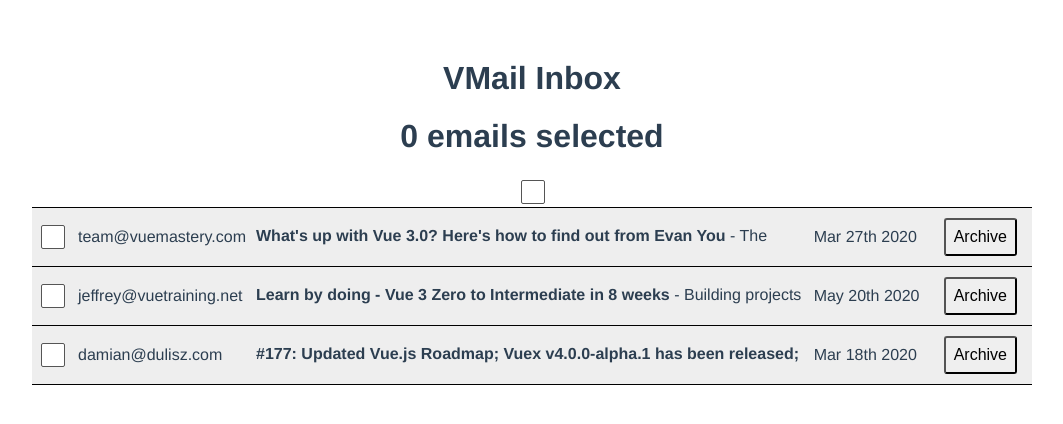
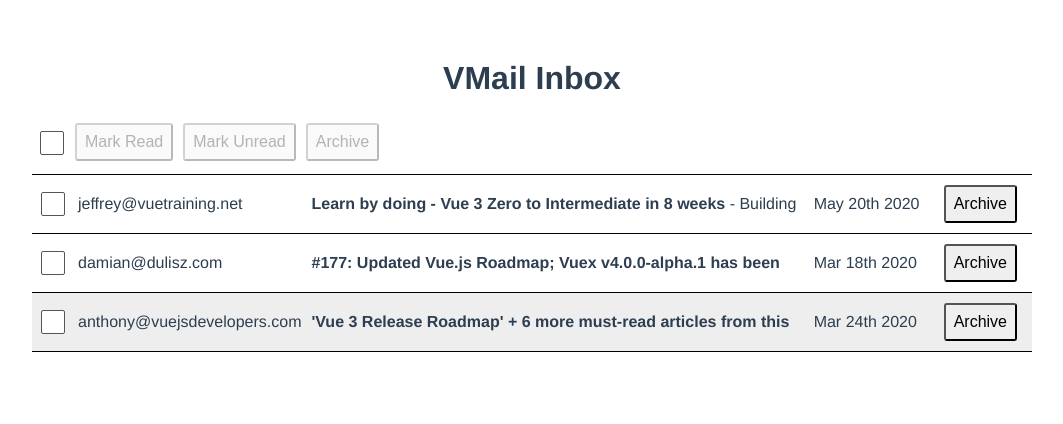
Before and after one commit to Freeman-md/vmail, a Vue app: page / in a window 1280 px wide. Shown: the top 424 px of the page, without its empty margins (108-1171 px from the left). Built offline with nearby package versions, Linux system fonts and the light colour scheme; data requests are answered from the project's data file.

Commit message:
Bulk Action Bar

```diff
--- a/db.json
+++ b/db.json
@@ -6,8 +6,8 @@
       "subject": "What's up with Vue 3.0? Here's how to find out from Evan You",
       "body": "The opening keynote of VueConf US this year was Evan You (the creator of Vue), giving his State of the Vuenion address. He walked us through the journey of getting Vue 3 from a prototype to a reality the past year. He also dove into Vue's overall growth in the community.",
       "sentAt": "2020-03-27T18:25:43.511Z",
-      "archived": false,
-      "read": true
+      "archived": true,
+      "read": false
     },
     {
       "id": 2,
@@ -16,7 +16,7 @@
       "body": "Building projects is one of the most effective ways to learn - and _the_ most effective way _remember_ what you've learned - but it can be frustrating.\n\nThis 8-week course takes the pain out of 'learning by doing'.\n\nEach week we give you\n\n* a project that will grow your skills without overwhelming you\n* links to hand-picked resources, such as Vue Mastery videos, that share the knowledge you'll need for the project (no more useless rabbit holes)\n* answers to any and all questions you have while working\n* feedback on your completed code (so you're only learning good habits)\n\nOur instructors are standing by to answer your questions.\n\nReady to learn?",
       "sentAt": "2020-05-20T18:25:43.511Z",
       "archived": false,
-      "read": true
+      "read": false
     },
     {
       "id": 3,
@@ -25,7 +25,7 @@
       "body": "First of all, lets congratulate Kia King Ishii on joining the Vue.js core team! 🎉 He has been doing an incredible job building vuex-orm and will now focus on working on the next versions of Vuex.\n\nSpeaking of which – Vuex v4.0.0-alpha.1 has just been released! This is the version of Vuex that will work with Vue 3.0 but keep the familiar API you know from the current version.",
       "sentAt": "2020-03-18T18:25:43.511Z",
       "archived": false,
-      "read": true
+      "read": false
     },
     {
       "id": 4,
@@ -33,7 +33,7 @@
       "subject": "'Vue 3 Release Roadmap' + 6 more must-read articles from this week",
       "body": "Newsletter Issue #161",
       "sentAt": "2020-03-24T18:25:43.511Z",
-      "archived": true,
+      "archived": false,
       "read": true
     }
   ]
--- a/src/App.vue
+++ b/src/App.vue
@@ -1,7 +1,5 @@
 <template>
   <h1>VMail Inbox</h1>
-
-  <h1>{{ emailSelection.emails.size }} emails selected</h1>
 
   <Suspense>
     <template #default><MailTable /></template>
--- a/src/components/BulkActionBar.vue
+++ b/src/components/BulkActionBar.vue
@@ -1,44 +1,59 @@
 <template>
-  <div>
-      <input type="checkbox" :checked="allEmailsSelected" :class="[someEmailsSelected ? 'partial-check' : '']" @click="bulkSelect">
+  <div class="bulk-action-bar">
+    <span class="checkbox">
+      <input
+        type="checkbox"
+        :checked="allEmailsSelected"
+        :class="[someEmailsSelected ? 'partial-check' : '']"
+        @click="bulkSelect"
+      />
+    </span>
+    <span class="buttons">
+        <button @click="emailSelection.markRead" :disabled="[...emailSelection.emails].every(e => e.read)">Mark Read</button>
+        <button @click="emailSelection.markUnread" :disabled="[...emailSelection.emails].every(e => !e.read)">Mark Unread</button>
+        <button @click="emailSelection.archive" :disabled="numberSelected === 0">Archive</button>
+    </span>
   </div>
 </template>
 
 <script>
 import useEmailSelection from "@/composables/use-email-selection";
-import { computed } from '@vue/runtime-core';
+import { computed } from "@vue/runtime-core";
 export default {
   setup(props) {
-        let emailSelection = useEmailSelection()
-        let numberSelected = computed(() => emailSelection.emails.size)
-        let numberEmails = props.emails.length
-        let allEmailsSelected = computed(() => numberSelected.value === numberEmails)
+    let emailSelection = useEmailSelection();
+    let numberSelected = computed(() => emailSelection.emails.size);
+    let numberEmails = props.emails.length;
+    let allEmailsSelected = computed(
+      () => numberSelected.value === numberEmails
+    );
     let someEmailsSelected = computed(() => {
-            return numberSelected.value > 0 && numberSelected.value < numberEmails
-        })
-        let bulkSelect = function() {
+      return numberSelected.value > 0 && numberSelected.value < numberEmails;
+    });
+    let bulkSelect = function () {
       if (allEmailsSelected.value) {
-                emailSelection.clear()
+        emailSelection.clear();
       } else {
-                emailSelection.addMultiple(props.emails)
+        emailSelection.addMultiple(props.emails);
       }
-        }
+    };
 
     return {
       allEmailsSelected,
       someEmailsSelected,
-            bulkSelect
-        }
+      bulkSelect,
+      emailSelection,
+      numberSelected
+    };
   },
   props: {
     emails: {
-            type: Array ,
+      type: Array,
       required: true,
-        }
-    }
-}
+    },
+  },
+};
 </script>
 
 <style>
-
 </style>
--- a/src/components/MailTable.vue
+++ b/src/components/MailTable.vue
@@ -40,6 +40,7 @@
 import ModalView from "./ModalView.vue";
 import useEmailSelection from '@/composables/use-email-selection'
 import BulkActionBar from './BulkActionBar.vue';
+import { ref } from '@vue/reactivity';
 
 export default {
   components: { MailView, ModalView, BulkActionBar },
@@ -49,8 +50,8 @@
     return {
       emailSelection: useEmailSelection(),
       format,
-      emails: emails,
-      openedEmail: null,
+      emails: ref(emails),
+      openedEmail: ref(null),
     };
   },
   computed: {
--- a/src/composables/use-email-selection.js
+++ b/src/composables/use-email-selection.js
@@ -1,3 +1,4 @@
+import axios from "axios"
 import { reactive } from "vue"
 
 let emails = reactive(new Set())
@@ -21,11 +22,25 @@
         newEmails.forEach(email => emails.add(email))
     }
 
+    let forSelected = (fn) => {
+        emails.forEach(email => {
+            fn(email)
+            axios.put(`http://localhost:3000/emails/${email.id}`, email)
+        })
+    }
+
+    let markRead = () => forSelected(e => e.read = true)
+    let markUnread = () => forSelected(e => e.read = false)
+    let archive = () => { forSelected(e => e.archived = true); clear() }
+
     return {
         toggle,
         emails,
         clear,
-        addMultiple
+        addMultiple,
+        markRead,
+        markUnread,
+        archive
     }
 }
 
```
Lines whose indentation alone changed are shown as unchanged.
